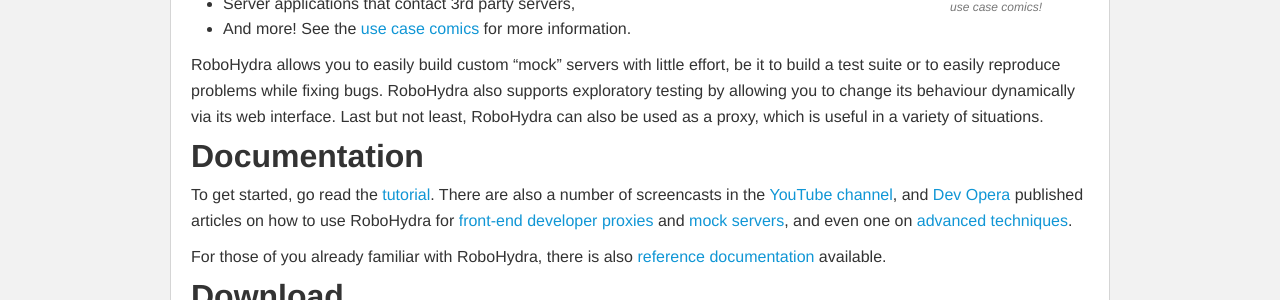
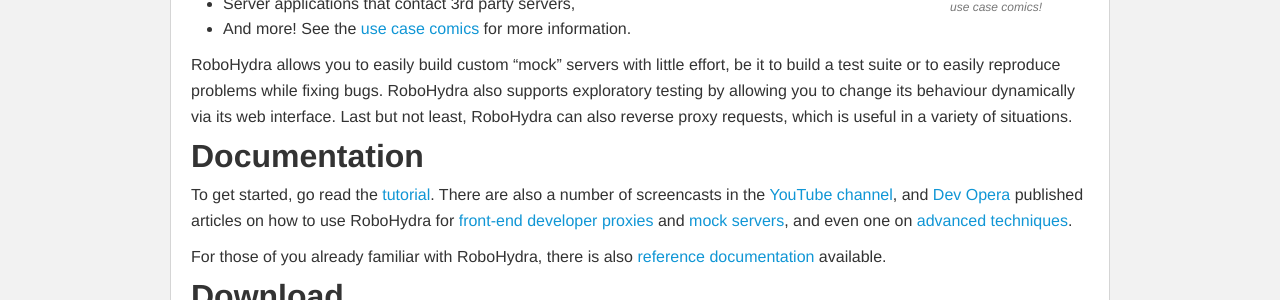
Before and after one commit to robohydra/robohydra, a Jekyll site: the page built from index.md, in a window 1280 px wide and 1081 px high. Shown: the part 276-576 px from the top of the window. Built offline with Jekyll 4.4.1, drawn with Linux system fonts in a browser that asks for light colours.

Commit message:
Say "reverse proxy" and not "proxy" on the frontpage

```diff
--- a/index.md
+++ b/index.md
@@ -23,9 +23,9 @@
 RoboHydra allows you to easily build custom "mock" servers with little
 effort, be it to build a test suite or to easily reproduce problems
 while fixing bugs. RoboHydra also supports exploratory testing by
-allowing you to change its behaviour dynamically via its web interface.
-Last but not least, RoboHydra can also be used as a proxy, which is
-useful in a variety of situations.
+allowing you to change its behaviour dynamically via its web
+interface.  Last but not least, RoboHydra can also reverse proxy
+requests, which is useful in a variety of situations.
 
 Documentation
 =============
```
